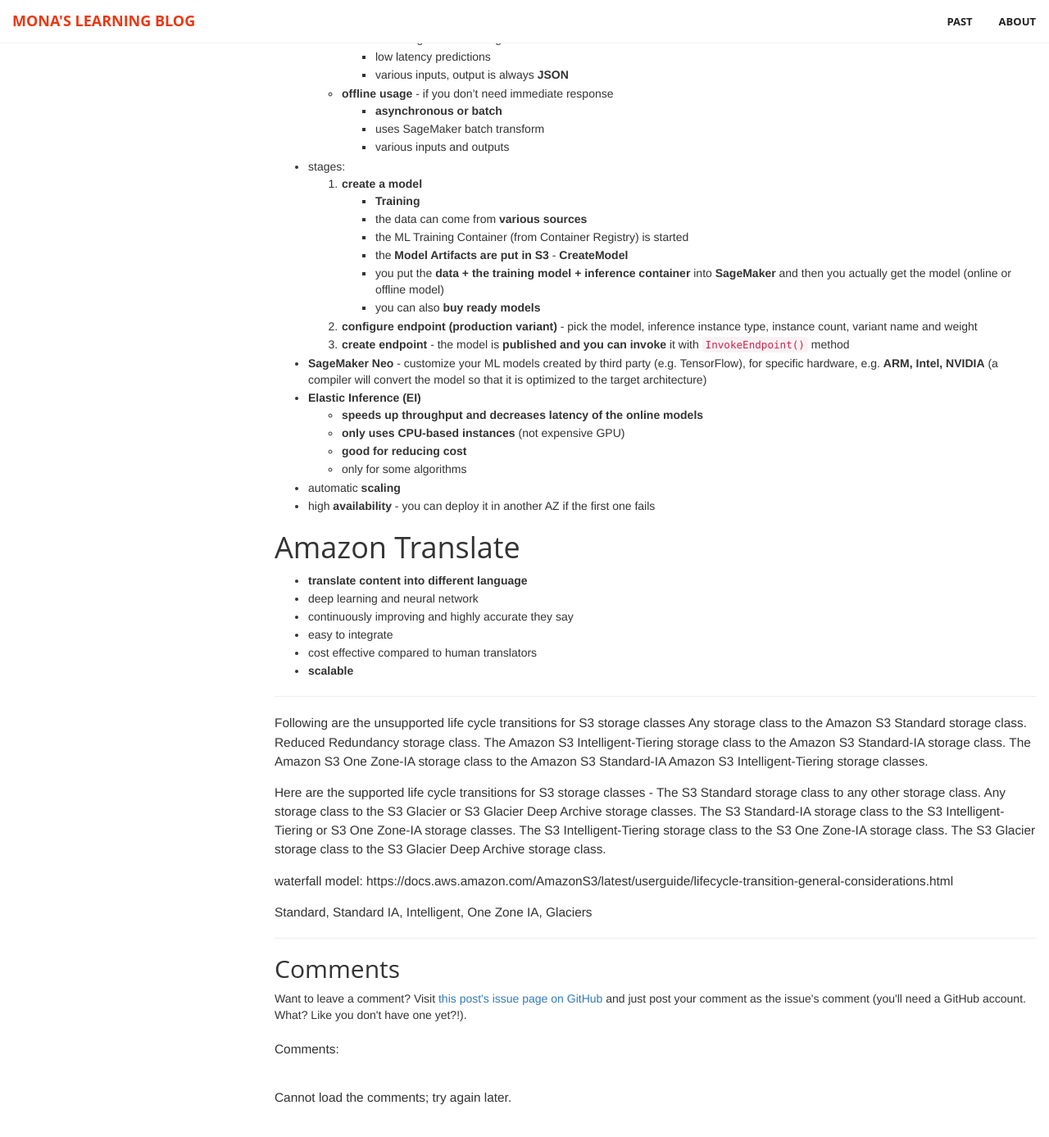
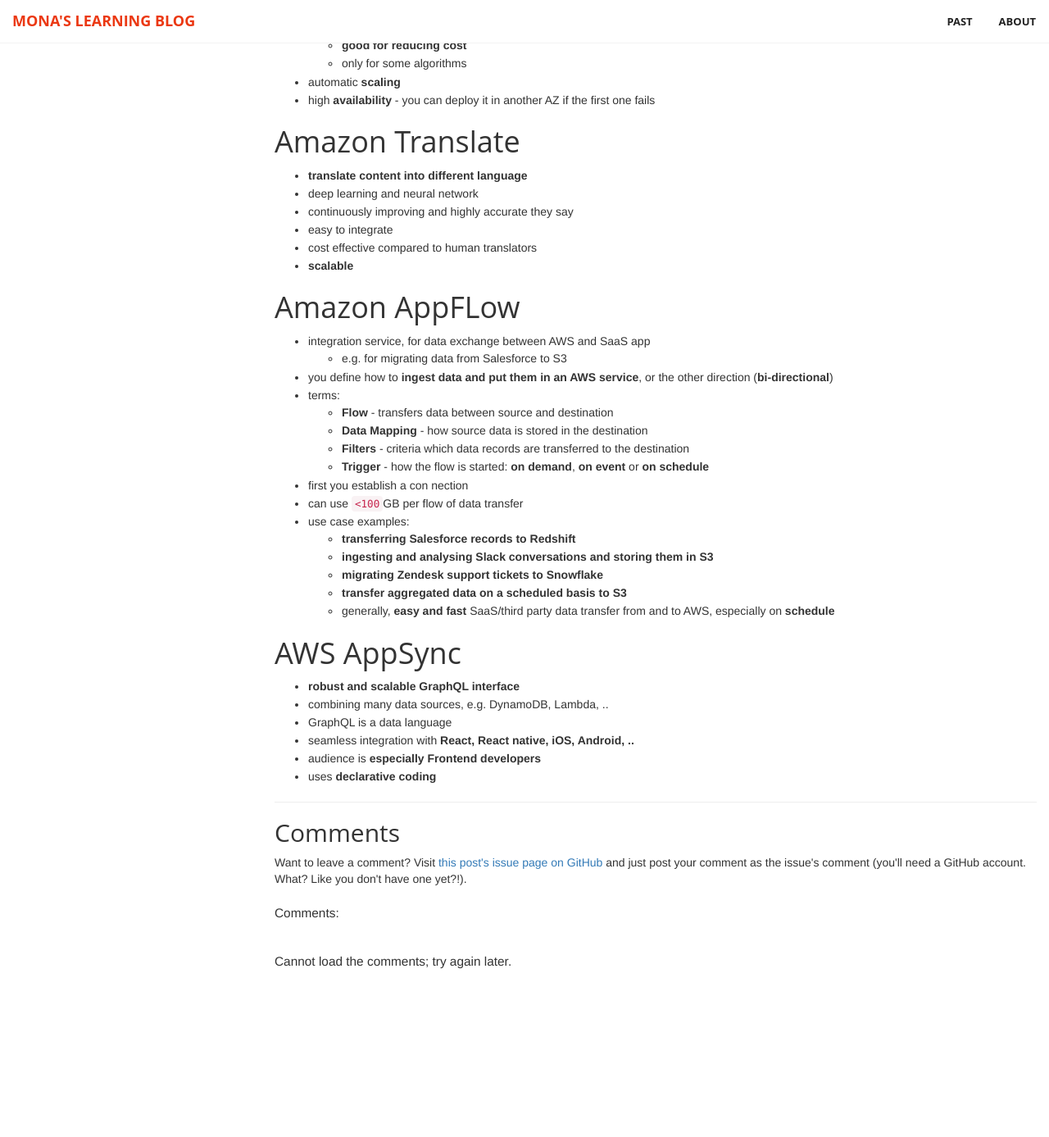
Before and after one commit to monikma/monikma.github.io, a Jekyll site: the page built from _posts/2024-03-04-aws-certified-solutions-archiect.md, in a window 1280 px wide and 1400 px high, scrolled down 13203 px. Shown: the top 1387 px of the window at 82% size. Built offline with Jekyll 4.4.1, drawn with Linux system fonts in a browser that asks for light colours; after the commit the page ends 14437 px from its top, so only the background shows below that; some of the changed text lies outside the part shown.

Commit message:
update: cleanup and toc

```diff
--- a/_posts/2024-03-04-aws-certified-solutions-archiect.md
+++ b/_posts/2024-03-04-aws-certified-solutions-archiect.md
@@ -19,10 +19,61 @@
 This section is about some general exam information as well some topics that did not fit in other sections.
 </div>
 
-<h3>Table of contents</h3>
-- TOC
-{:toc max_level=1}
-
+<h1>Table of contents</h1>
+<div markdown="1">
+  <a href="#exam-guide" class="mindmap mindmap-new-section" style="--mindmap-color: #99004d; --mindmap-color-lighter: #ffe6f2;">
+    `Exam Guide`
+  </a>
+  <a href="#aws-well-architected-tool" class="mindmap" style="--mindmap-color: #99004d; --mindmap-color-lighter: #ffe6f2;">
+    `AWS Well-Architected Tool`
+  </a>
+  <a href="#general-knowledge" class="mindmap" style="--mindmap-color: #99004d; --mindmap-color-lighter: #ffe6f2;">
+    `General knowledge`
+  </a>
+  <a href="#global-infrastructure" class="mindmap" style="--mindmap-color: #99004d; --mindmap-color-lighter: #ffe6f2;">
+    `Global Infrastructure`
+  </a>
+  <a href="#shared-responsibility-model" class="mindmap" style="--mindmap-color: #99004d; --mindmap-color-lighter: #ffe6f2;">
+    `Shared responsibility model`
+  </a>
+  <a href="#aws-backup" class="mindmap" style="--mindmap-color: #99004d; --mindmap-color-lighter: #ffe6f2;">
+    `AWS Backup`
+  </a>
+  <a href="#scaling" class="mindmap" style="--mindmap-color: #99004d; --mindmap-color-lighter: #ffe6f2;">
+    `Scaling`
+  </a>
+  <a href="#disaster-recovery-strategy" class="mindmap" style="--mindmap-color: #99004d; --mindmap-color-lighter: #ffe6f2;">
+    `Disaster Recovery Strategy`
+  </a>
+  <a href="#elastic-mapreduce-emr" class="mindmap" style="--mindmap-color: #99004d; --mindmap-color-lighter: #ffe6f2;">
+    `Elastic MapReduce (EMR)`
+  </a>
+  <a href="#kinesis" class="mindmap" style="--mindmap-color: #99004d; --mindmap-color-lighter: #ffe6f2;">
+    `Kinesis`
+  </a>
+  <a href="#aws-athena-serverless" class="mindmap" style="--mindmap-color: #99004d; --mindmap-color-lighter: #ffe6f2;">
+    `AWS Athena`
+  </a>
+  <a href="#aws-glue-serverless" class="mindmap" style="--mindmap-color: #99004d; --mindmap-color-lighter: #ffe6f2;">
+    `AWS Glue`
+  </a>
+  <a href="#amazon-quicksight-serverless" class="mindmap" style="--mindmap-color: #99004d; --mindmap-color-lighter: #ffe6f2;">
+    `Amazon QuickSight`
+  </a>
+  <a href="#aws-data-pipeline" class="mindmap" style="--mindmap-color: #99004d; --mindmap-color-lighter: #ffe6f2;">
+    `AWS Data Pipeline`
+  </a>
+  <a href="#amazon-managed-streaming-for-apache" class="mindmap" style="--mindmap-color: #99004d; --mindmap-color-lighter: #ffe6f2;">
+    `Amazon Managed Streaming for Apache`
+  </a>
+  <a href="#amazon-appflow" class="mindmap mindmap-new-section" style="--mindmap-color: #996633; --mindmap-color-lighter: #f2e6d9;">
+    `Amazon AppFlow` `data exchange between AWS and SaaS app` `flow` `data mapping` `filters`
+    `trigger: on demand, on event, on schedule` `<100 GB`
+  </a>
+  <a href="#aws-appsync" class="mindmap" style="--mindmap-color: #996633; --mindmap-color-lighter: #f2e6d9;">
+    `AWS AppSync` `GraphQL interface` `React, React native, iOS, Android integration`
+  </a>
+</div>
 # Exam Guide
 
 They put a lot of emphasis on how to pass the exam in the first place, not sure how I feel about this.
@@ -540,22 +591,28 @@
 - cost effective compared to human translators
 - **scalable**
 
---------------------------------
-Following are the unsupported life cycle transitions for S3 storage classes
-  Any storage class to the Amazon S3 Standard storage class.
-                           Reduced Redundancy storage class.
-  The Amazon S3 Intelligent-Tiering storage class to the Amazon S3 Standard-IA storage class.
-  The Amazon S3 One Zone-IA storage class to the Amazon S3 Standard-IA
-                                                 Amazon S3 Intelligent-Tiering storage classes.
+# Amazon AppFLow
+- integration service, for data exchange between AWS and SaaS app
+  - e.g. for migrating data from Salesforce to S3
+- you define how to **ingest data and put them in an AWS service**, or the other direction (**bi-directional**)
+- terms:
+  - **Flow** - transfers data between source and destination
+  - **Data Mapping** - how source data is stored in the destination
+  - **Filters** - criteria which data records are transferred to the destination
+  - **Trigger** - how the flow is started: **on demand**, **on event** or **on schedule**
+- first you establish a con nection
+- can use `<100`GB per flow of data transfer
+- use case examples:
+  - **transferring Salesforce records to Redshift**
+  - **ingesting and analysing Slack conversations and storing them in S3**
+  - **migrating Zendesk support tickets to Snowflake**
+  - **transfer aggregated data on a scheduled basis to S3**
+  - generally, **easy and fast** SaaS/third party data transfer from and to AWS, especially on **schedule**
 
-Here are the supported life cycle transitions for S3 storage classes -
-  The S3 Standard storage class to any other storage class.
-  Any storage class to the S3 Glacier or S3 Glacier Deep Archive storage classes.
-  The S3 Standard-IA storage class to the S3 Intelligent-Tiering or
-                                          S3 One Zone-IA storage classes.
-  The S3 Intelligent-Tiering storage class to the S3 One Zone-IA storage class.
-  The S3 Glacier storage class to the S3 Glacier Deep Archive storage class.
-
-waterfall model: https://docs.aws.amazon.com/AmazonS3/latest/userguide/lifecycle-transition-general-considerations.html
-
-Standard, Standard IA, Intelligent, One Zone IA, Glaciers
+# AWS AppSync
+- **robust and scalable GraphQL interface**
+- combining many data sources, e.g. DynamoDB, Lambda, ..
+- GraphQL is a data language
+- seamless integration with **React, React native, iOS, Android, ..**
+- audience is **especially Frontend developers**
+- uses **declarative coding**
```
Also changed, not shown: _posts/2024-05-07-aws-certified-solutions-architect-monitoring-security.md (+19 -0 lines), _posts/2024-05-10-aws-certified-solutions-architect-decoupling-serverless.md (+22 -68 lines).
